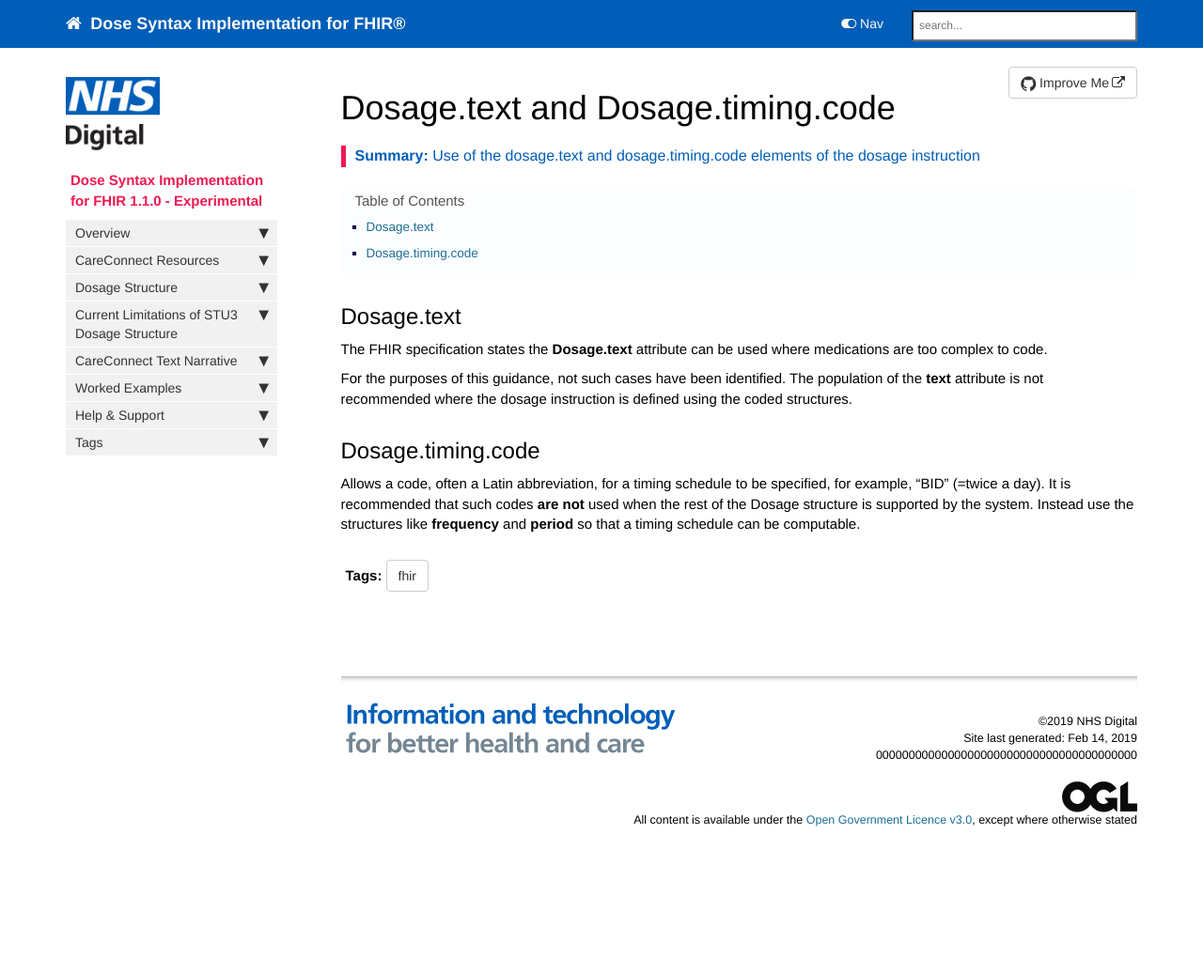
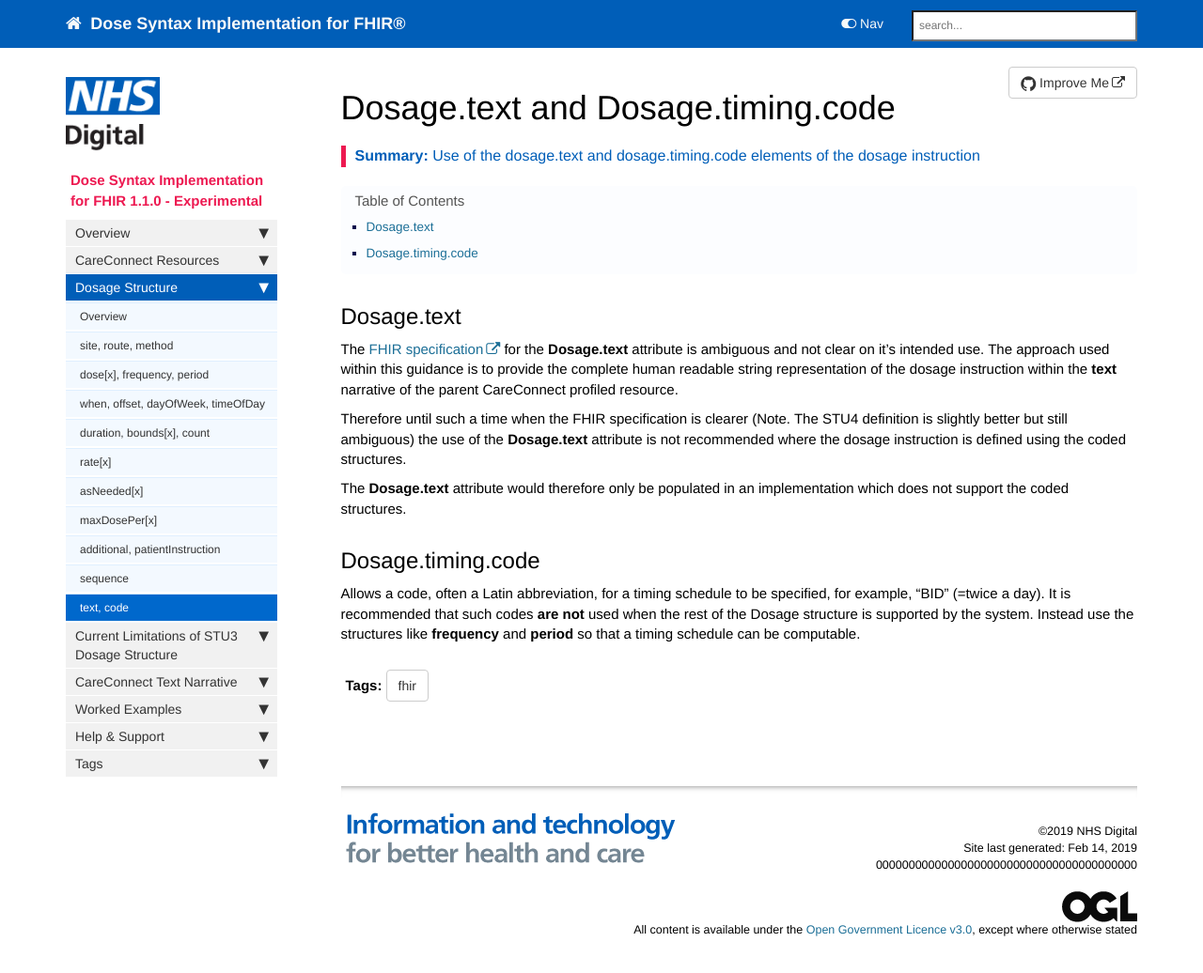
Before and after one commit to nhsconnect/Dose-Syntax-Implementation, a Jekyll site: the page built from pages/explore/dosage-text.md, in a window 1280 px wide and 1060 px high. Shown: the top 1036 px of the window at 94% size. Built offline with Jekyll 4.4.1, drawn with Linux system fonts in a browser that asks for light colours; nearby versions of some CDN libraries; comment, search, counter and statistics services are not loaded.

Commit message:
Add files via upload

```diff
--- a/pages/explore/dosage-text.md
+++ b/pages/explore/dosage-text.md
@@ -3,7 +3,7 @@ title: Dosage.text and Dosage.timing.code
 keywords:  messaging
 tags: [fhir,messaging]
 sidebar: foundations_sidebar
-permalink: dosage-text2.html
+permalink: dosage-text.html
 summary: "Use of the dosage.text and dosage.timing.code elements of the dosage instruction"
 ---
 
@@ -11,9 +11,11 @@ summary: "Use of the dosage.text and dosage.timing.code elements of the dosage i
 
 ## Dosage.text ##
 
-The FHIR specification states the **Dosage.text** attribute can be used where medications are too complex to code.
+The [FHIR specification](http://hl7.org/fhir/stu3/dosage-definitions.html#Dosage.text) for the **Dosage.text** attribute is ambiguous and not clear on it's intended use. The approach used within this guidance is to provide the complete human readable string representation of the dosage instruction within the **text** narrative of the parent CareConnect profiled resource.
 
-For the purposes of this guidance, not such cases have been identified. The population of the **text** attribute is not recommended where the dosage instruction is defined using the coded structures.
+Therefore until such a time when the FHIR specification is clearer (Note. The STU4 definition is slightly better but still ambiguous) the use of the **Dosage.text** attribute is not recommended where the dosage instruction is defined using the coded structures.
+
+The **Dosage.text** attribute would therefore only be populated in an implementation which does not support the coded structures.
 
 ## Dosage.timing.code ##
 
```
